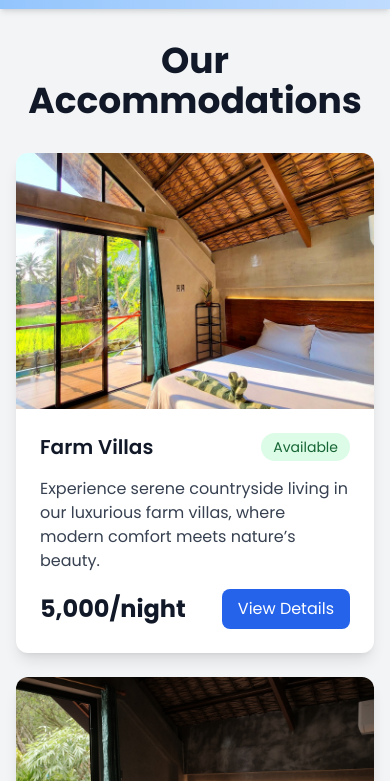
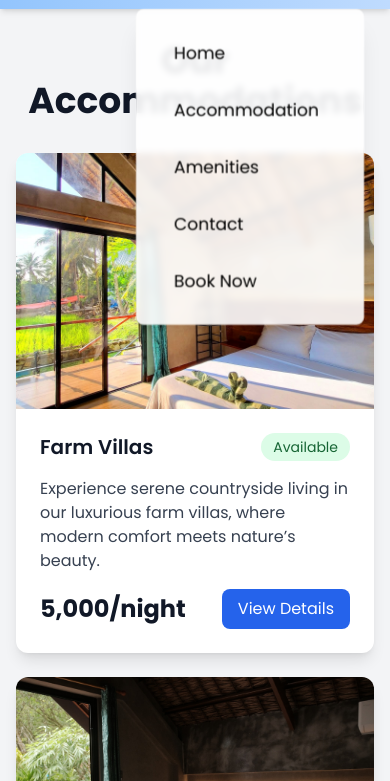
Before and after one commit to Carlaguevarra28/modesta, a website: page accommodation.html in a window 390 px wide. Both pictures are taken after a click on the button "Toggle navigation menu". Shown: the part 63-844 px from the top of the page. Drawn offline with nearby package versions, Linux system fonts and the light colour scheme.

Commit message:
Update accommodation.html

```diff
--- a/accommodation.html
+++ b/accommodation.html
@@ -307,6 +307,22 @@
                 modal.style.display = ''; // Reset display
             }
         }
+
+        document.addEventListener('DOMContentLoaded', function () {
+        const menuToggle = document.getElementById('menu-toggle');
+        const mobileMenu = document.getElementById('mobile-menu');
+
+        menuToggle.addEventListener('click', function () {
+            mobileMenu.classList.toggle('hidden');
+        });
+
+        // Close mobile menu when clicking outside
+        document.addEventListener('click', function (event) {
+            if (!mobileMenu.contains(event.target) && !menuToggle.contains(event.target)) {
+                mobileMenu.classList.add('hidden');
+            }
+        });
+    });
     </script>
 
 </body>
```
